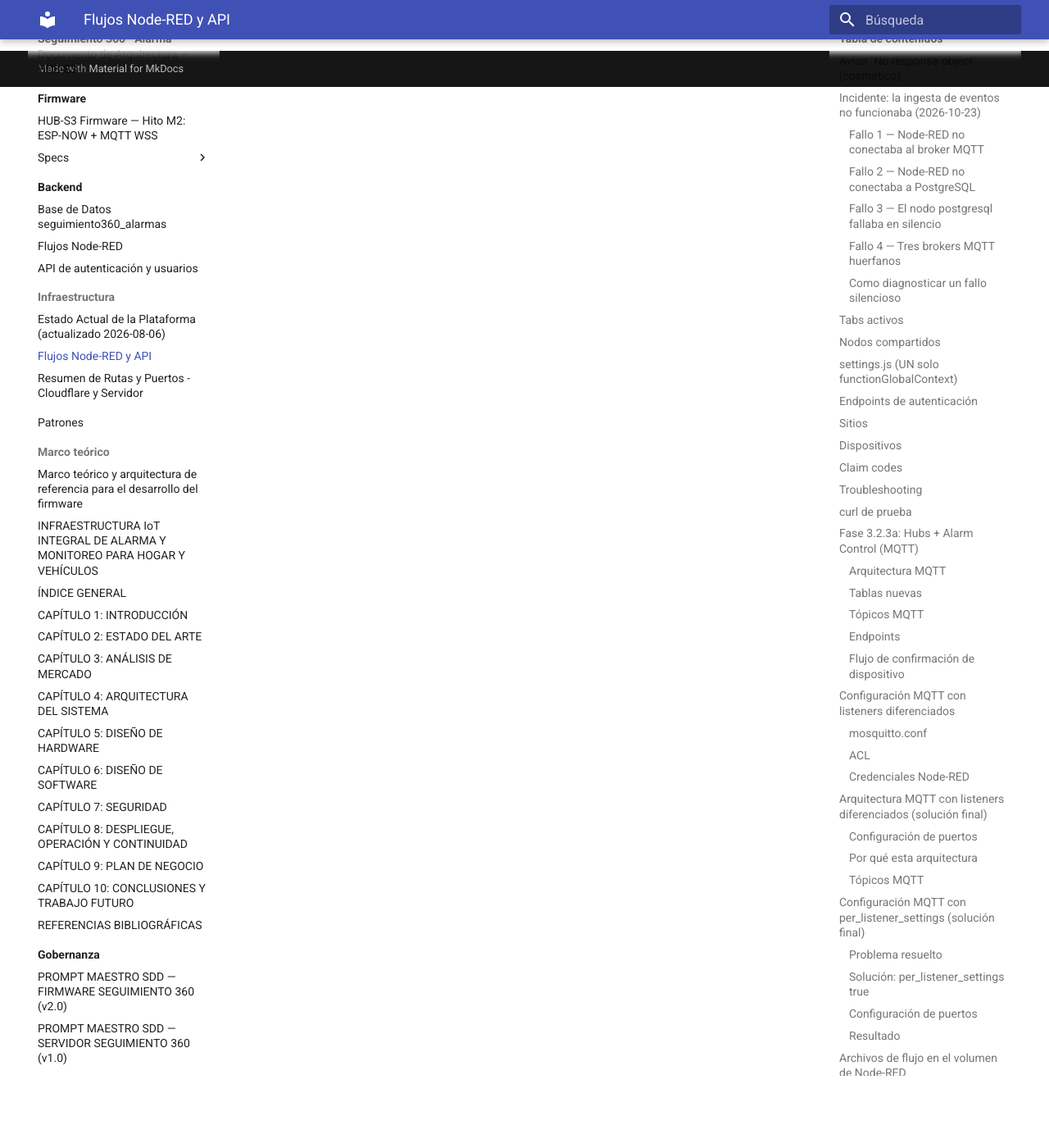
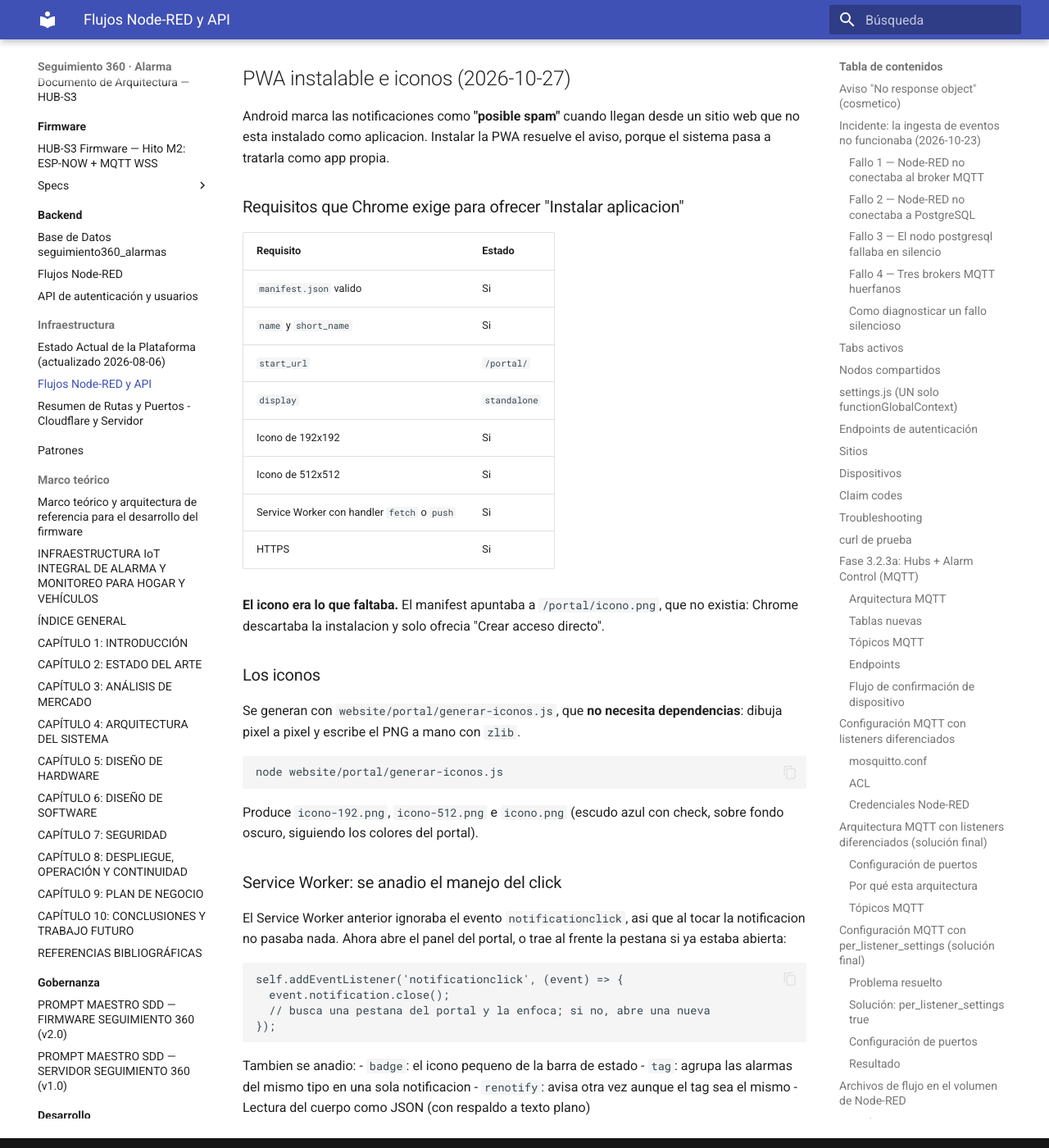
Before and after one commit to khalifa63/seguimiento360-alarma, an MkDocs documentation site: the page built from docs/infraestructura/FLUJOS_NODERED.md, in a window 1280 px wide and 1400 px high, scrolled down 17412 px. Shown: the whole window at 82% size. Built offline with MkDocs 1.6.1 and Material for MkDocs 9.7.7, drawn with Linux system fonts in a browser that asks for light colours.

Commit message:
feat(pwa): iconos reales y PWA instalable
- Genera icono-192.png y icono-512.png (escudo azul, sin dependencias)
- manifest.json con scope, display standalone y purpose maskable
- Service Worker: maneja notificationclick (abre el panel)
- Anade badge, tag y renotify a las notificaciones

Instalar la PWA elimina el aviso 'posible spam' de Android, porque el
sistema pasa a tratar el portal como aplicacion propia.

```diff
--- a/docs/infraestructura/FLUJOS_NODERED.md
+++ b/docs/infraestructura/FLUJOS_NODERED.md
@@ -674,3 +674,53 @@
 Eso es **normal**: Chrome lo detiene cuando no hay pestanas abiertas del sitio.
 Se despierta solo cuando llega un push. Lo que importa es que exista
 suscripcion, no que el Service Worker este corriendo.
+
+## PWA instalable e iconos (2026-10-27)
+
+Android marca las notificaciones como **"posible spam"** cuando llegan desde un
+sitio web que no esta instalado como aplicacion. Instalar la PWA resuelve el
+aviso, porque el sistema pasa a tratarla como app propia.
+
+### Requisitos que Chrome exige para ofrecer "Instalar aplicacion"
+
+| Requisito | Estado |
+|---|---|
+| `manifest.json` valido | Si |
+| `name` y `short_name` | Si |
+| `start_url` | `/portal/` |
+| `display` | `standalone` |
+| Icono de 192x192 | Si |
+| Icono de 512x512 | Si |
+| Service Worker con handler `fetch` o `push` | Si |
+| HTTPS | Si |
+
+**El icono era lo que faltaba.** El manifest apuntaba a `/portal/icono.png`,
+que no existia: Chrome descartaba la instalacion y solo ofrecia "Crear acceso
+directo".
+
+### Los iconos
+
+Se generan con `website/portal/generar-iconos.js`, que **no necesita
+dependencias**: dibuja pixel a pixel y escribe el PNG a mano con `zlib`.
+
+    node website/portal/generar-iconos.js
+
+Produce `icono-192.png`, `icono-512.png` e `icono.png` (escudo azul con check,
+sobre fondo oscuro, siguiendo los colores del portal).
+
+### Service Worker: se anadio el manejo del click
+
+El Service Worker anterior ignoraba el evento `notificationclick`, asi que al
+tocar la notificacion no pasaba nada. Ahora abre el panel del portal, o trae al
+frente la pestana si ya estaba abierta:
+
+    self.addEventListener('notificationclick', (event) => {
+      event.notification.close();
+      // busca una pestana del portal y la enfoca; si no, abre una nueva
+    });
+
+Tambien se anadio:
+- `badge`: el icono pequeno de la barra de estado
+- `tag`: agrupa las alarmas del mismo tipo en una sola notificacion
+- `renotify`: avisa otra vez aunque el tag sea el mismo
+- Lectura del cuerpo como JSON (con respaldo a texto plano)
```
Also changed, not shown: website/portal/generar-iconos.js (added, +122 -0 lines), website/portal/service-worker.js (+36 -10 lines), website/portal/icono-192.png (added), website/portal/icono-512.png (added), website/portal/icono.png (added), website/portal/manifest.json.
